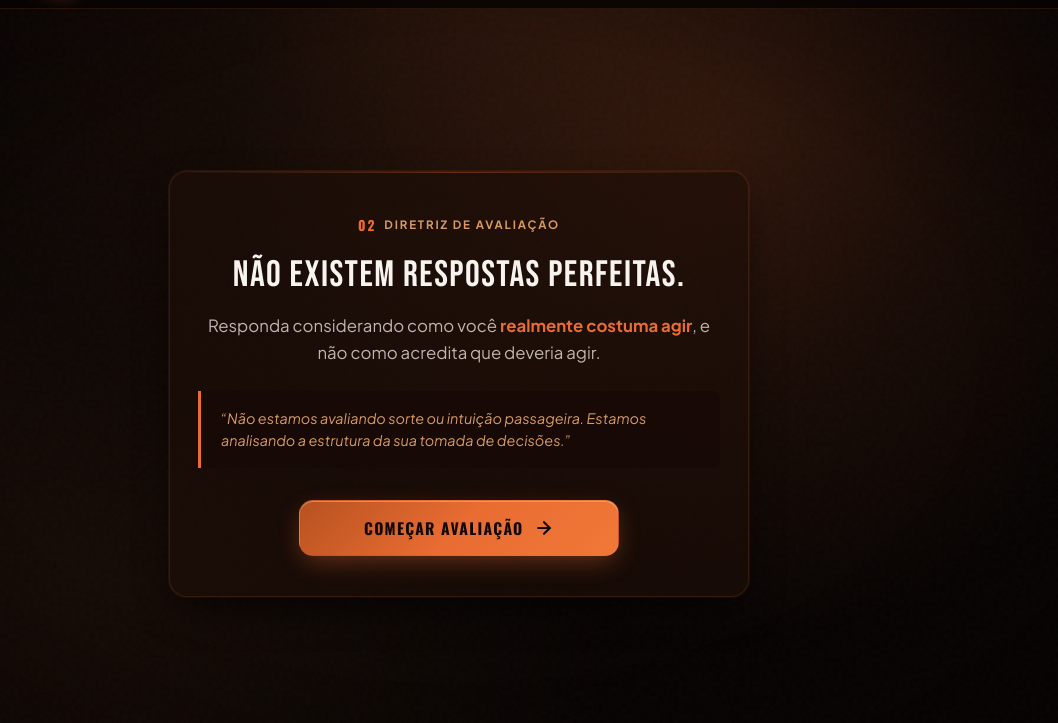
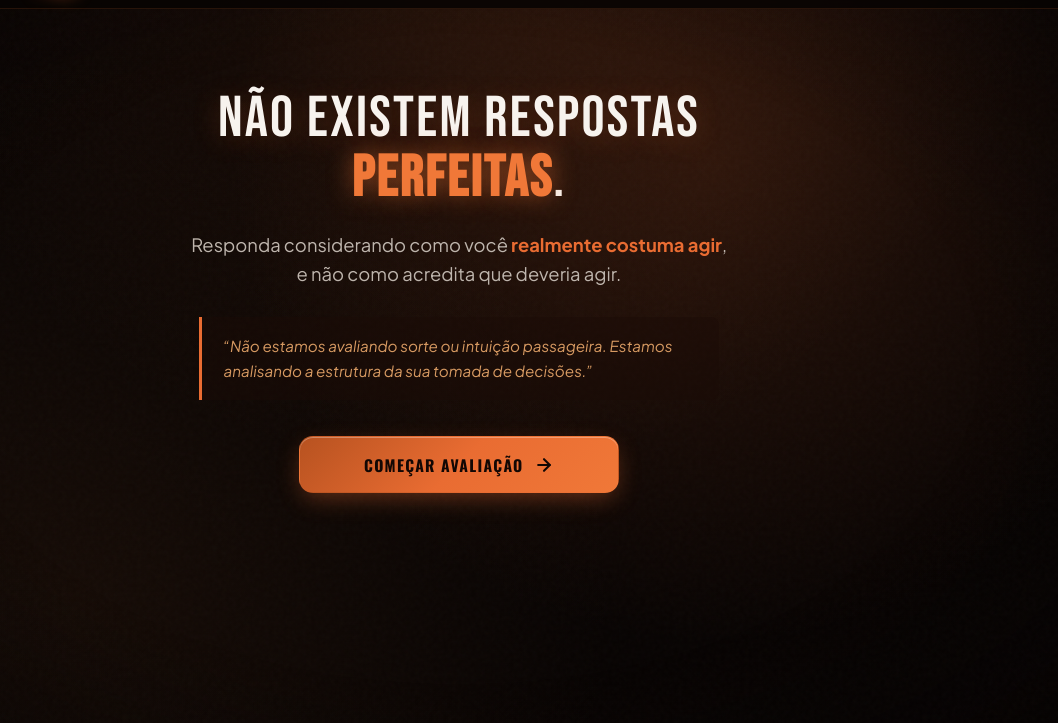
Before and after one commit to sancharless/ale, a website built with Vite: page index.html in a window 1280 px wide. Both pictures are taken after a click on the button "INICIAR MEU DIAGNÓSTICO". Shown: the part 41-764 px from the top of the page, without its empty margins (181-1239 px from the left). Built offline with nearby package versions, Linux system fonts and the light colour scheme.

Commit message:
refactor: remover moldura e destacar titulo na tela de introducao

```diff
--- a/src/components/IntroAssessment.js
+++ b/src/components/IntroAssessment.js
@@ -8,14 +8,9 @@ export function renderIntroAssessment({ onProceed }) {
   container.className = 'container animate-fade-in';
 
   container.innerHTML = `
-    <div class="intro-modal-card glass-card">
-      <div class="section-meta-label" style="justify-content: center; margin-bottom: 1.25rem;">
-        <span class="label-num">02</span>
-        <span>DIRETRIZ DE AVALIAÇÃO</span>
-      </div>
-
+    <div class="intro-modal-card">
       <h2 class="intro-editorial-title">
-        NÃO EXISTEM RESPOSTAS PERFEITAS.
+        NÃO EXISTEM RESPOSTAS <span class="text-highlight-copper">PERFEITAS</span>.
       </h2>
 
       <p class="intro-editorial-body">
--- a/src/styles/components.css
+++ b/src/styles/components.css
@@ -721,43 +721,58 @@
    2. INTRO ASSESSMENT
    -------------------------------------------------------------------------- */
 .intro-modal-card {
-  max-width: 580px;
-  margin: auto;
-  padding: 2.5rem 1.75rem;
+  max-width: 640px;
+  margin: 1.5rem auto 3rem auto;
+  padding: 1rem 0.5rem;
   text-align: center;
+  background: transparent;
+  border: none;
+  box-shadow: none;
 }
 
 @media (max-width: 480px) {
   .intro-modal-card {
-    padding: 2rem 1.25rem;
+    margin: 1rem auto 2rem auto;
+    padding: 0.5rem 0;
   }
 }
 
 .intro-editorial-title {
-  font-size: clamp(1.7rem, 5vw, 2.3rem);
+  font-family: 'Bebas Neue', 'Oswald', sans-serif;
+  font-size: clamp(2.3rem, 6.5vw, 3.6rem);
+  line-height: 1.05;
+  letter-spacing: 0.04em;
   color: var(--text-main);
-  margin-bottom: 1.15rem;
-  letter-spacing: 0.04em;
+  margin-bottom: 1.25rem;
+  text-transform: uppercase;
+  text-shadow: 0 4px 28px rgba(233, 108, 50, 0.22);
+}
+
+.intro-editorial-title .text-highlight-copper {
+  color: #F07838;
+  text-shadow: 0 0 25px rgba(240, 120, 56, 0.55);
 }
 
 .intro-editorial-body {
-  font-size: 1.05rem;
+  font-size: clamp(1rem, 2.3vw, 1.15rem);
   color: var(--text-muted);
   line-height: 1.6;
-  margin-bottom: 1.5rem;
+  max-width: 550px;
+  margin: 0 auto 1.75rem auto;
 }
 
 .intro-quote-box {
-  background: rgba(22, 9, 5, 0.65);
+  background: rgba(28, 12, 7, 0.45);
   border-left: 3px solid var(--accent-copper);
   border-radius: 0 var(--radius-sm) var(--radius-sm) 0;
-  padding: 1rem 1.25rem;
+  padding: 1.1rem 1.35rem;
   font-style: italic;
-  font-size: 0.9rem;
+  font-size: 0.95rem;
   color: var(--metal-gold-aged);
   text-align: left;
-  line-height: 1.55;
-  margin-bottom: 2rem;
+  line-height: 1.6;
+  max-width: 520px;
+  margin: 0 auto 2.25rem auto;
 }
 
 /* --------------------------------------------------------------------------
```
